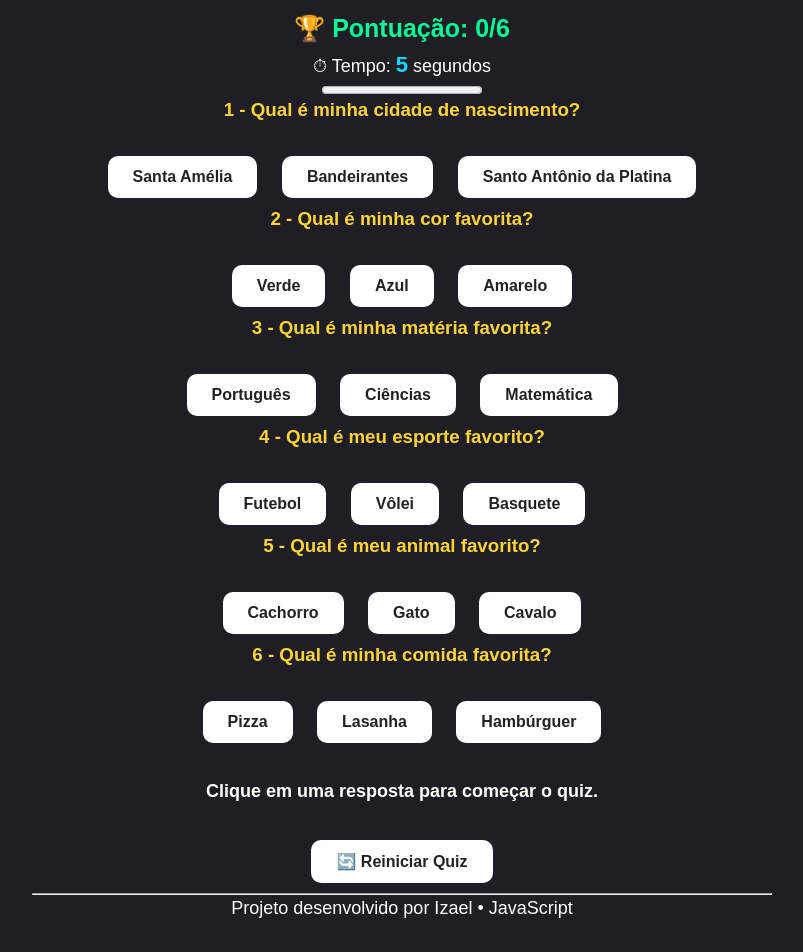
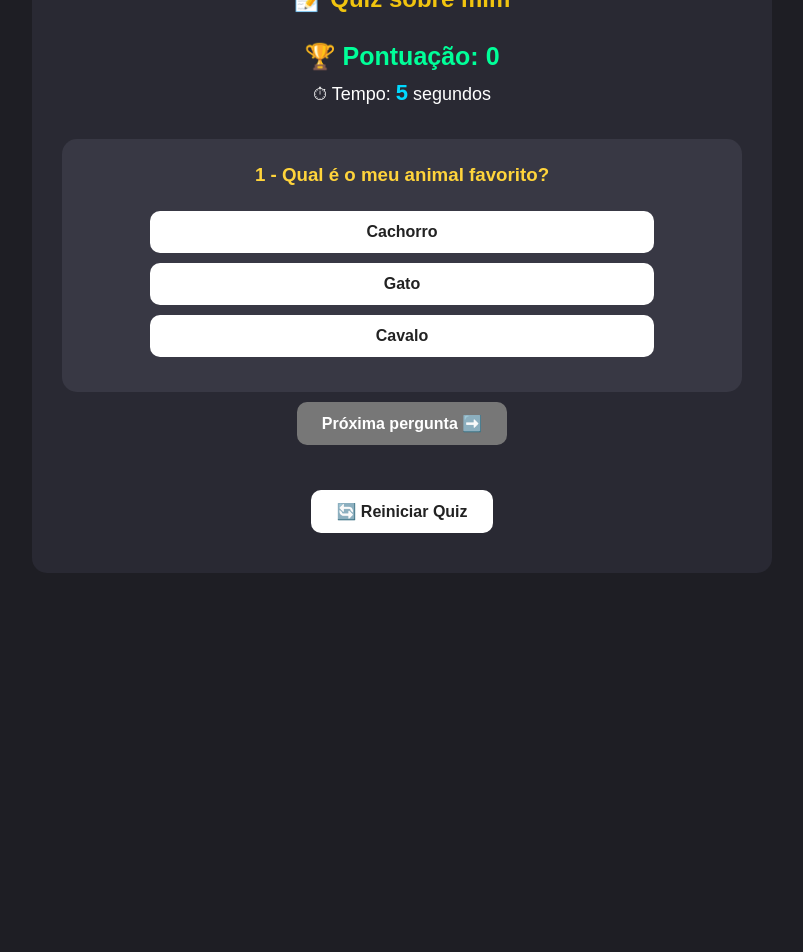
Before and after one commit to izaelcostaoficial/aula2.js, a plain HTML site: page index.html in a window 1280 px wide. Shown: the part 533-1485 px from the top of the page, without its empty margins (238-1041 px from the left). After the commit the page ends 1136 px from the top, so only its background shows below. Drawn offline with Linux system fonts and the light colour scheme.

Commit message:
Revise index.html for quiz presentation
Updated the HTML structure and content for the quiz presentation.

```diff
--- a/index.html
+++ b/index.html
@@ -1,198 +1,101 @@
 <!DOCTYPE html>
 <html lang="pt-br">
+
 <head>
+
 <meta charset="UTF-8">
 <meta name="viewport" content="width=device-width, initial-scale=1.0">
+
 <title>Quiz - Apresentação Izael</title>
 
 <link rel="stylesheet" href="style.css">
+
 </head>
+
+
 <body>
+
 
 <div class="apresentacao">
 
 <h1>🎓 Minha Apresentação</h1>
 
 <p>
-            Olá! Meu nome é <strong>Izael</strong>, tenho 18 anos e sou estudante do
-            NAAH/S. Moro em Santa Amélia - Paraná, estudo no Ensino Médio e
-            participo do programa para estudantes com Altas Habilidades/Superdotação.
+Olá, meu nome é Izael, sou estudante do NAAH/S,
+moro no Brasil - Paraná - Santa Amélia.
+Estudo no Ensino Médio, tenho 18 anos e sou
+estudante com Altas Habilidades/Superdotação.
 </p>
+
 
 <img src="foto/foto.jpg" alt="Foto de Izael">
 
+
 </div>
 
-    <hr>
 
-    <h2>📝 Quiz</h2>
+
+<div class="quiz">
+
+
+<h2>📝 Quiz sobre mim</h2>
+
 
 <p id="pontuacao">
-        🏆 Pontuação: 0/6
+🏆 Pontuação: 0
 </p>
+
 
 <p>
 ⏱ Tempo:
 <span id="tempo">0</span> segundos
 </p>
 
-    <progress id="barra" value="0" max="6"></progress>
 
-    <div class="secao-pergunta">
 
-        <h3>1 - Qual é minha cidade de nascimento?</h3>
+<div id="quiz-box">
 
-        <div class="grupo-botoes">
 
-            <button onclick="respostas('errada', this)">
-                Santa Amélia
-            </button>
+<h3 id="pergunta">
+Carregando pergunta...
+</h3>
 
-            <button onclick="respostas('errada', this)">
-                Bandeirantes
-            </button>
 
-            <button onclick="respostas('correta', this)">
-                Santo Antônio da Platina
-            </button>
+<div id="opcoes">
 
 </div>
 
-    </div>
-
-    <div class="secao-pergunta">
-
-        <h3>2 - Qual é minha cor favorita?</h3>
-
-        <div class="grupo-botoes">
-
-            <button onclick="respostas('errada', this)">
-                Verde
-            </button>
-
-            <button onclick="respostas('errada', this)">
-                Azul
-            </button>
-
-            <button onclick="respostas('correta', this)">
-                Amarelo
-            </button>
 
 </div>
 
-    </div>
 
-    <div class="secao-pergunta">
 
-        <h3>3 - Qual é minha matéria favorita?</h3>
+<button id="proximo" onclick="proximaPergunta()" disabled>
 
-        <div class="grupo-botoes">
+Próxima pergunta ➡️
 
-            <button onclick="respostas('errada', this)">
-                Português
 </button>
 
-            <button onclick="respostas('errada', this)">
-                Ciências
+
+
+<p id="resultado"></p>
+
+
+
+<button onclick="reiniciar()">
+
+🔄 Reiniciar Quiz
+
 </button>
 
-            <button onclick="respostas('correta', this)">
-                Matemática
-            </button>
 
 </div>
 
-    </div>
 
-    <div class="secao-pergunta">
-
-        <h3>4 - Qual é meu esporte favorito?</h3>
-
-        <div class="grupo-botoes">
-
-            <button onclick="respostas('errada', this)">
-                Futebol
-            </button>
-
-            <button onclick="respostas('errada', this)">
-                Vôlei
-            </button>
-
-            <button onclick="respostas('correta', this)">
-                Basquete
-            </button>
-
-        </div>
-
-    </div>
-
-    <div class="secao-pergunta">
-
-        <h3>5 - Qual é meu animal favorito?</h3>
-
-        <div class="grupo-botoes">
-
-            <button onclick="respostas('correta', this)">
-                Cachorro
-            </button>
-
-            <button onclick="respostas('errada', this)">
-                Gato
-            </button>
-
-            <button onclick="respostas('errada', this)">
-                Cavalo
-            </button>
-
-        </div>
-
-    </div>
-
-    <div class="secao-pergunta">
-
-        <h3>6 - Qual é minha comida favorita?</h3>
-
-        <div class="grupo-botoes">
-
-            <button onclick="respostas('errada', this)">
-                Pizza
-            </button>
-
-            <button onclick="respostas('correta', this)">
-                Lasanha
-            </button>
-
-            <button onclick="respostas('errada', this)">
-                Hambúrguer
-            </button>
-
-        </div>
-
-    </div>
-
-    <div id="resultado">
-
-        <p id="resposta">
-            Clique em uma resposta para começar o quiz.
-        </p>
-
-    </div>
-
-    <button id="reiniciar" onclick="location.reload()">
-        🔄 Reiniciar Quiz
-    </button>
-
-    <footer>
-
-        <hr>
-
-        <p>
-            Projeto desenvolvido por Izael • JavaScript
-        </p>
-
-    </footer>
 
 <script src="script.js"></script>
 
+
 </body>
+
 </html>
```
Lines whose indentation alone changed are shown as unchanged.
